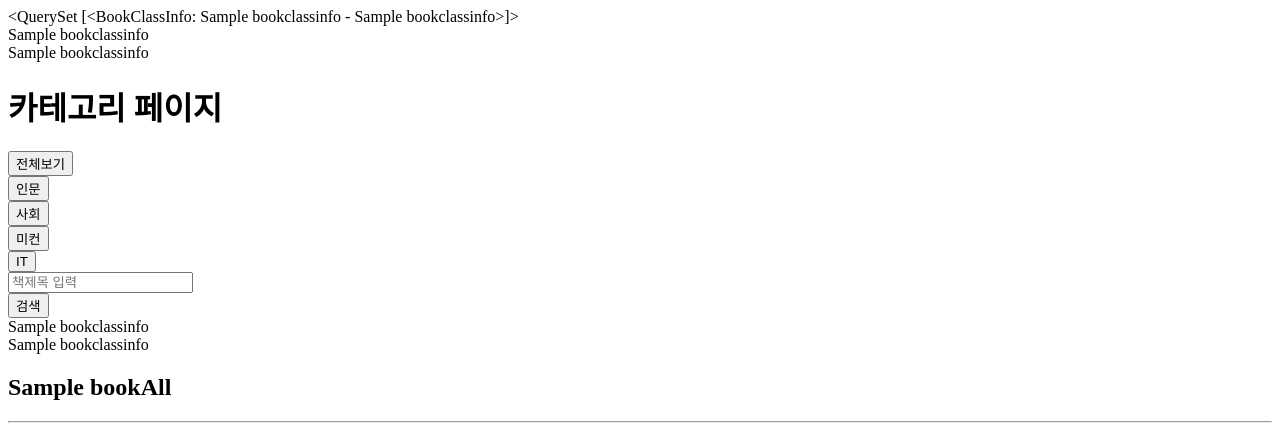
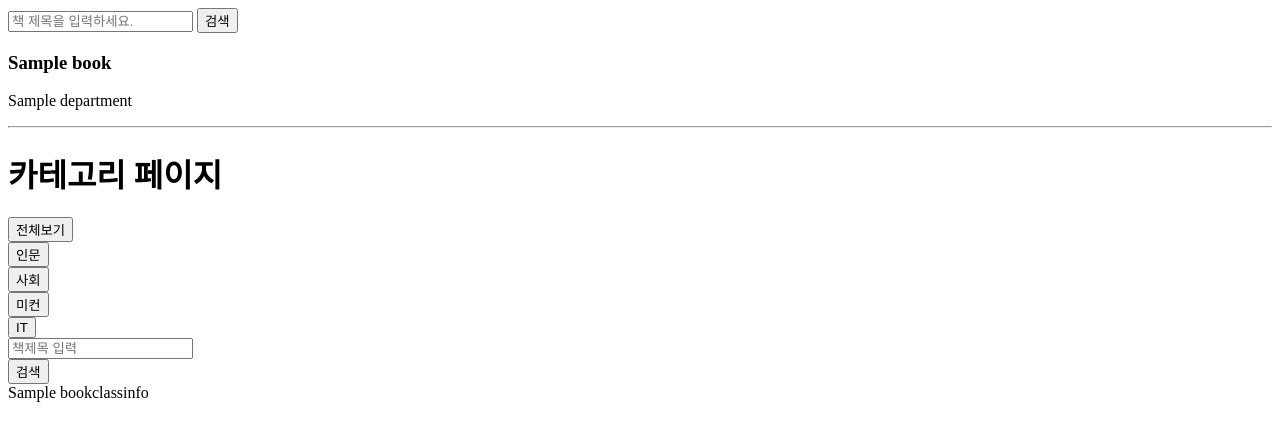
Before and after one commit to SKHU-Likelion-9th/BOOKREST, a Django app: template bookrest/templates/category.html in a window 1280 px wide. Shown: the top 423 px of the page. Run offline with Django 3.2, Linux system fonts and the light colour scheme; tables that the repository leaves empty hold one stand-in row (values such as "Sample post"); the template is opened without the code that fills it: values that come from a table or form of the project are taken from there, most other values are stand-ins (such as "Sample title", 1, 10 or a date in 2020).

Commit message:
category 수정중

```diff
--- a/bookrest/templates/category.html
+++ b/bookrest/templates/category.html
@@ -4,16 +4,19 @@
 <link rel="stylesheet" href="{% static 'css/category.css '%}">
 <script src="https://ajax.googleapis.com/ajax/libs/jquery/3.4.1/jquery.min.js"></script>
 
+<form method="GET" action="{% url 'category' %}">
+    <input type="text" placeholder="책 제목을 입력하세요." name="search" value="{{search}}">
+    <button type="submit">검색</button>
 
-{{ categorys }}
+    <div>
+      {% for book in book_list %}
+        <h3>{{ book.title }}</h3>
+        <p>{{ book.department }}</p>
+        <hr>
+      {% endfor %}
+    </div>
+</form>
 
-{% for book in categorys %}
-<div>{{ book.title }}</div>
-{% endfor %}
-
-{% for book in categorys %}
-<div>{{ book.title }}</div>
-{% endfor %}
 
 <h1>카테고리 페이지</h1>
     <div class="category">
@@ -31,11 +34,8 @@
             <div class="button_item"><button>검색</button></div>
         </div>
 
-        {% for categorys in categorys.all %}
-        <div>{{ categorys.title }}</div>
-        {% endfor %}
 
-        <form method="GET" action="{% url 'category' %}">
+
         <div class="book_list">
 
             {% for book in categorys %}
@@ -171,7 +171,7 @@
                 </div>
             </div>
         </div>
-        </form>
+
 
 
     </div>
```
